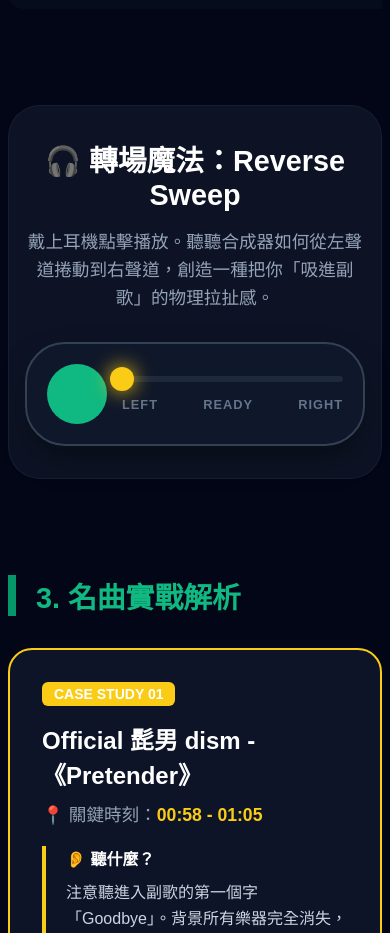
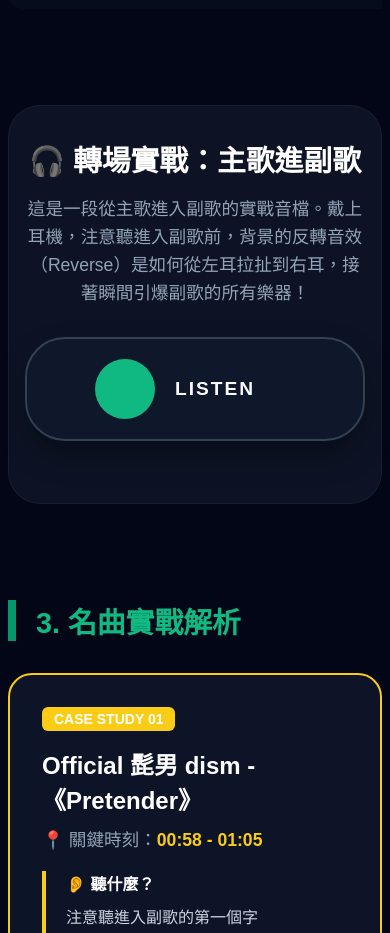
Before and after one commit to lifreedomstudio/lifreedom-studio, a Next.js app: page /courses/arrangement/dynamics-training in a window 390 px wide. Shown: the part 1840-2773 px from the top of the page. Built offline with nearby package versions, Linux system fonts and the light colour scheme.

Commit message:
Fix all mobile layouts and font sizes

```diff
--- a/src/app/courses/arrangement/dynamics-training/page.tsx
+++ b/src/app/courses/arrangement/dynamics-training/page.tsx
@@ -54,10 +54,9 @@ const ListeningLabCard = ({
     </div>
 );
 
-// --- 🛠️ 3. 互動式 Reverse 播放器 ---
-const ReversePanningPlayer = ({ isMobile }: { isMobile: boolean }) => {
+// --- 🛠️ 3. 極簡實戰音檔播放器 ---
+const TransitionAudioPlayer = ({ isMobile }: { isMobile: boolean }) => {
     const [isPlaying, setIsPlaying] = useState(false);
-    const [progress, setProgress] = useState(0);
     const audioRef = useRef<HTMLAudioElement | null>(null);
 
     const togglePlay = () => {
@@ -70,46 +69,34 @@ const ReversePanningPlayer = ({ isMobile }: { isMobile: boolean }) => {
         setIsPlaying(!isPlaying);
     };
 
-    const handleTimeUpdate = () => {
-        if (!audioRef.current) return;
-        const current = audioRef.current.currentTime;
-        const duration = audioRef.current.duration;
-        if (duration) {
-            setProgress((current / duration) * 100);
-        }
-    };
-
-    const handleEnded = () => {
-        setIsPlaying(false);
-        setProgress(0);
-    };
+    const handleEnded = () => setIsPlaying(false);
 
     return (
-        <div style={{ background: '#0f172a', border: '2px solid #334155', borderRadius: '40px', padding: isMobile ? '20px' : '30px 50px', display: 'flex', alignItems: 'center', gap: isMobile ? '15px' : '30px', width: '100%', boxShadow: '0 15px 30px rgba(0,0,0,0.3)', marginTop: '30px' }}>
-
-            {/* 隱藏的真實音樂標籤，請確保檔案放在 public/audio/ 下 */}
+        <div style={{
+            background: '#0f172a', border: '2px solid #334155', borderRadius: '40px',
+            padding: isMobile ? '20px' : '20px 40px', display: 'flex', alignItems: 'center',
+            justifyContent: 'center', gap: '20px', width: '100%', maxWidth: '400px',
+            margin: '30px auto', boxShadow: '0 15px 30px rgba(0,0,0,0.3)'
+        }}>
             <audio
                 ref={audioRef}
                 src="/audio/reverse-sweep.mp3"
-                onTimeUpdate={handleTimeUpdate}
                 onEnded={handleEnded}
+                onPause={() => setIsPlaying(false)}
+                onPlay={() => setIsPlaying(true)}
             />
 
-            <div onClick={togglePlay} style={{ minWidth: '60px', height: '60px', background: '#10b981', borderRadius: '50%', display: 'flex', justifyContent: 'center', alignItems: 'center', color: '#020617', fontSize: '24px', cursor: 'pointer', boxShadow: isPlaying ? '0 0 20px #10b981' : 'none', transition: 'all 0.2s' }}>
+            <div onClick={togglePlay} style={{
+                minWidth: '60px', height: '60px', background: '#10b981', borderRadius: '50%',
+                display: 'flex', justifyContent: 'center', alignItems: 'center', color: '#020617',
+                fontSize: '24px', cursor: 'pointer', boxShadow: isPlaying ? '0 0 20px #10b981' : 'none',
+                transition: 'all 0.2s'
+            }}>
                 <i className={`fa-solid ${isPlaying ? 'fa-pause' : 'fa-play'}`}></i>
             </div>
 
-            <div style={{ flexGrow: 1 }}>
-                <div style={{ height: '6px', background: '#1e293b', borderRadius: '3px', position: 'relative' }}>
-                    <div style={{ width: '24px', height: '24px', background: '#facc15', borderRadius: '50%', position: 'absolute', top: '50%', left: `${progress}%`, transform: 'translate(-50%, -50%)', boxShadow: '0 0 20px #facc15', transition: 'left 0.1s linear' }}></div>
-                </div>
-                <div style={{ display: 'flex', justifyContent: 'space-between', width: '100%', color: '#64748b', fontWeight: 'bold', fontSize: '0.8rem', marginTop: '15px', letterSpacing: '1px' }}>
-                    <span>LEFT</span>
-                    <span style={{ color: isPlaying ? '#10b981' : '#64748b', transition: 'color 0.3s' }}>
-                        {isPlaying ? 'SWEEPING...' : 'READY'}
-                    </span>
-                    <span>RIGHT</span>
-                </div>
+            <div style={{ color: '#f8fafc', fontWeight: 'bold', fontSize: '1.2rem', letterSpacing: '2px', width: '120px', textAlign: 'left' }}>
+                {isPlaying ? 'PLAYING...' : 'LISTEN'}
             </div>
         </div>
     );
@@ -200,15 +187,15 @@ export default function DynamicsTraining() {
                     </div>
                 </section>
 
-                {/* 4. 聽覺實驗室：互動播放器 */}
+                {/* 4. 聽覺實驗室：實戰音檔播放器 */}
                 <section style={{ marginBottom: '6rem' }}>
                     <div style={{ background: 'rgba(30, 41, 59, 0.4)', padding: isMobile ? '2rem 1rem' : '4rem', borderRadius: '32px', border: '1px solid rgba(255,255,255,0.05)', textAlign: 'center' }}>
-                        <h2 style={{ fontSize: isMobile ? '1.8rem' : '2.2rem', color: '#fff', marginBottom: '1rem' }}>🎧 轉場魔法：Reverse Sweep</h2>
-                        <p style={{ color: '#94a3b8', fontSize: '1.1rem', maxWidth: '600px', margin: '0 auto', lineHeight: '1.6' }}>
-                            戴上耳機點擊播放。聽聽合成器如何從左聲道捲動到右聲道，創造一種把你「吸進副歌」的物理拉扯感。
+                        <h2 style={{ fontSize: isMobile ? '1.8rem' : '2.2rem', color: '#fff', marginBottom: '1rem' }}>🎧 轉場實戰：主歌進副歌</h2>
+                        <p style={{ color: '#94a3b8', fontSize: '1.1rem', maxWidth: '650px', margin: '0 auto', lineHeight: '1.6' }}>
+                            這是一段從主歌進入副歌的實戰音檔。戴上耳機，注意聽進入副歌前，背景的反轉音效（Reverse）是如何從左耳拉扯到右耳，接著瞬間引爆副歌的所有樂器！
                         </p>
 
-                        <ReversePanningPlayer isMobile={isMobile} />
+                        <TransitionAudioPlayer isMobile={isMobile} />
                     </div>
                 </section>
 
```
Also changed, not shown: 1 other file (tests, documents, lock files or other folders).
